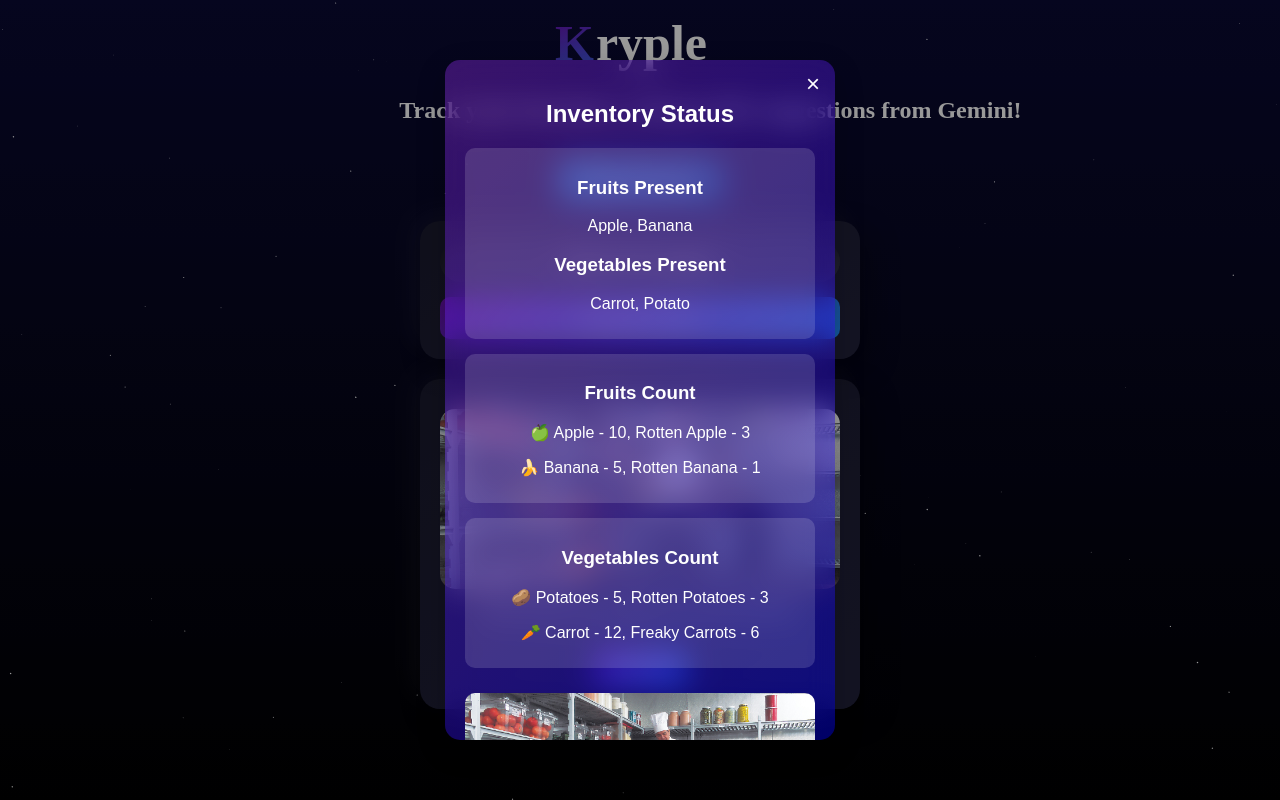
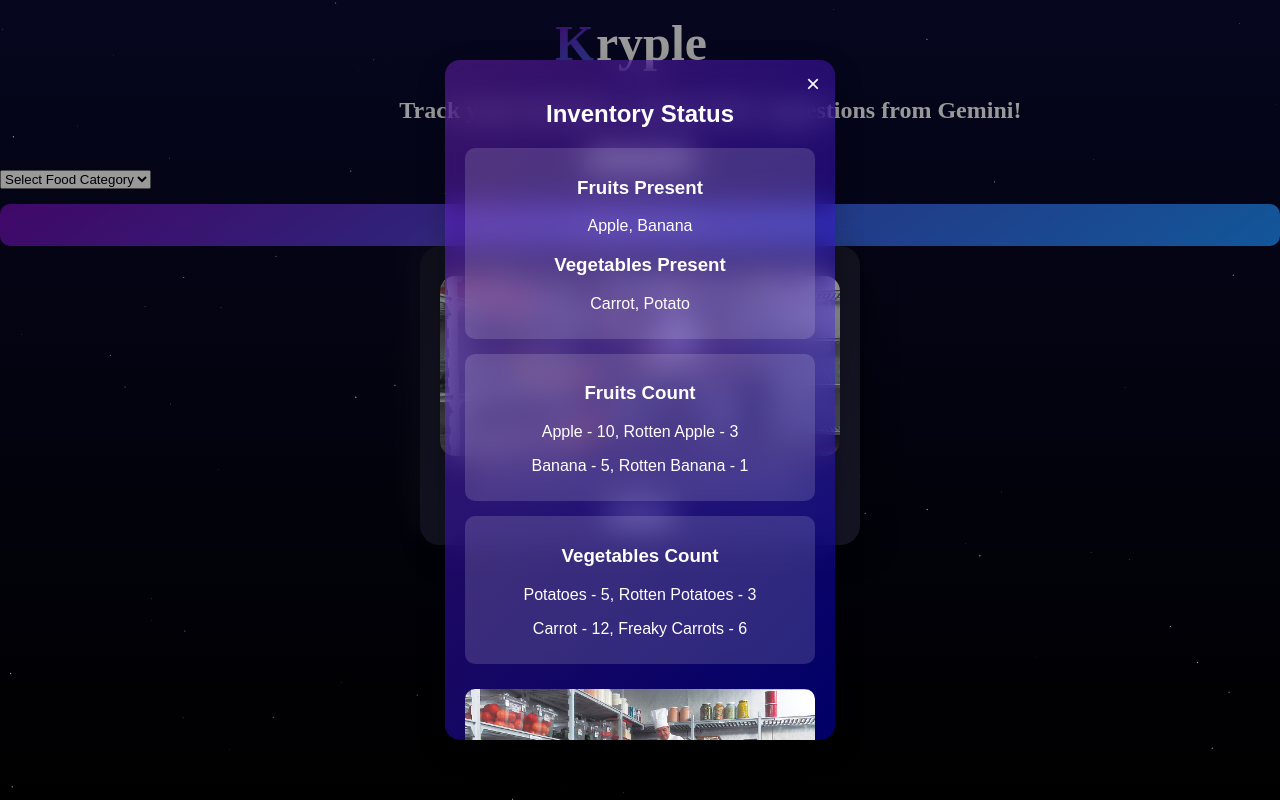
Before and after one commit to soy-praveen/smart-inventory-server, a plain HTML site: page index.html in a window 1280 px wide. Both pictures are taken after a click on the button "Track Inventory". Shown: the top 800 px of the page. Drawn offline with Linux system fonts and the light colour scheme; a web font is replaced by a local one.

Commit message:
Update index.html

```diff
--- a/index.html
+++ b/index.html
@@ -3,7 +3,7 @@
 <head>
     <meta charset="UTF-8">
     <meta name="viewport" content="width=device-width, initial-scale=1.0">
-    <title>Cool Floating Dots Background</title>
+    <title>Track Inventory</title>
 
     <!-- Google Font -->
     <link rel="preconnect" href="https://fonts.googleapis.com">
@@ -31,8 +31,8 @@
             <div class="welcome">
                 <span>Track your inventory, and get dish suggestions from Gemini!</span>
             </div>
-            <div class="telegram-container">
-                <button class="telegram-button" onclick="togglePopup()">
+            <div class="track-container">
+                <button class="track-button" onclick="togglePopup()">
                     Track Inventory
                 </button>
             </div>
@@ -50,13 +50,13 @@
                     </div>
                     <div class="inventory-section">
                         <h3>Fruits Count</h3>
-                        <p>🍏 Apple - 10, Rotten Apple - 3</p>
-                        <p>🍌 Banana - 5, Rotten Banana - 1</p>
+                        <p> Apple - 10, Rotten Apple - 3</p>
+                        <p> Banana - 5, Rotten Banana - 1</p>
                     </div>
                     <div class="inventory-section">
                         <h3>Vegetables Count</h3>
-                        <p>🥔 Potatoes - 5, Rotten Potatoes - 3</p>
-                        <p>🥕 Carrot - 12, Freaky Carrots - 6</p>
+                        <p> Potatoes - 5, Rotten Potatoes - 3</p>
+                        <p> Carrot - 12, Freaky Carrots - 6</p>
                     </div>
                     <img src="food.jpg" alt="Food Inventory">
                 </div>
@@ -71,8 +71,8 @@
             </script>
         </div>
 
-        <div class="faucet-container">
-            <select id="foodCategory" class="faucet-dropdown">
+        <div class="food-container">
+            <select id="foodCategory" class="food-dropdown">
                 <option value="" disabled selected>Select Food Category</option>
                 <option value="indian">Indian</option>
                 <option value="chinese">Chinese</option>
@@ -95,7 +95,7 @@
             <div class="card">
                 <img src="food.jpg" alt="NFT Image">
                 <p>Click refresh to take update the inventory picture</p>
-                <button class="mint-button">Refresh</button>
+                <button class="refresh-button">Refresh</button>
             </div>
         </div>
 
```
